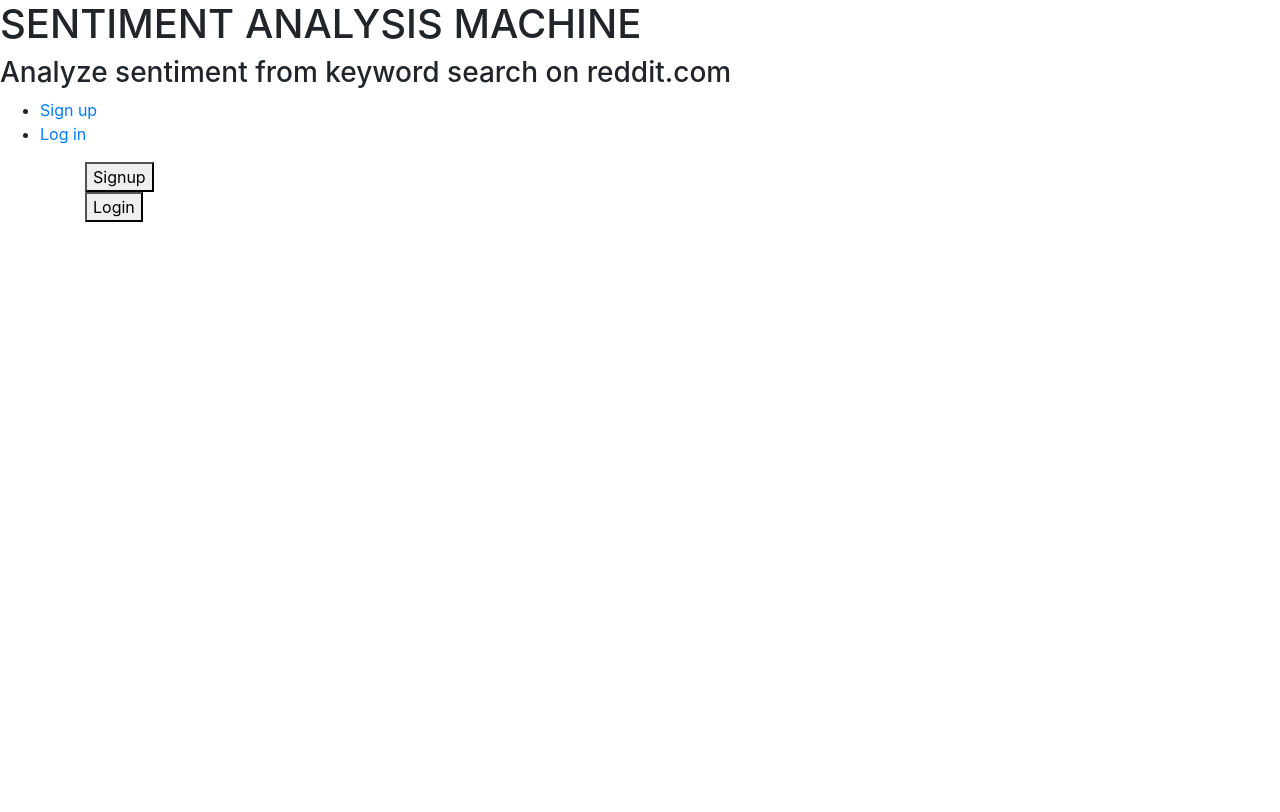
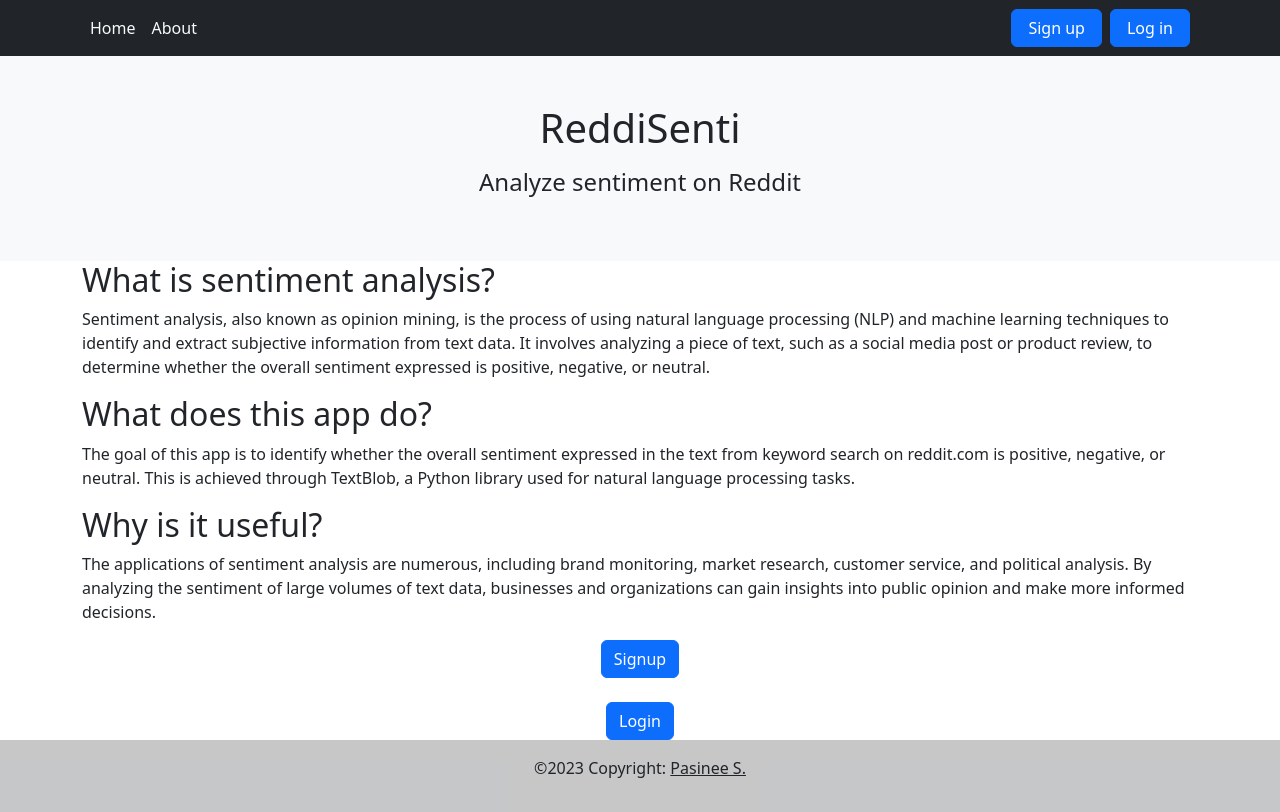
Before and after one commit to pasinee-sb/capstone_project_1, a Flask app: page / in a window 1280 px wide. Before the commit the page ends 222 px from the top, so only its background shows below. Run offline with Flask 3, Linux system fonts and the light colour scheme; parts of the project's set-up code (start-up, migrations or seed data) failed here and were passed over; some libraries are stand-ins or nearby versions.

Commit message:
make better user experience

```diff
--- a/app.py
+++ b/app.py
@@ -67,8 +67,7 @@
 
     if CURR_USER_KEY in session:
 
-        del session[CURR_USER_KEY]
-        del session['keywords']
+        session.clear()
 
 
 @app.route('/')
@@ -118,14 +117,14 @@
 
 
 @app.route('/users/<int:user_id>')
-def dashboard(user_id):
+def machine(user_id):
     if g.user.id == user_id:
         cards = AnalysisCard.query.filter_by(user_id=user_id).all()
 
         add_keyword_form = KeywordForm()
         form = AnalyzeForm()
 
-        return render_template('dashboard.html', cards=cards, add_keyword_form=add_keyword_form, form=form)
+        return render_template('machine.html', cards=cards, add_keyword_form=add_keyword_form, form=form)
 
     flash("Access not allowed", "danger")
     return redirect('/')
@@ -157,7 +156,7 @@
     do_logout()
 
     flash("See you later!", "success")
-    return redirect('/login')
+    return redirect('/')
 
 
 @app.route('/add_keyword')
@@ -174,9 +173,7 @@
 @app.route('/analyze', methods=['POST'])
 def analyze():
     selected_keywords = request.form.getlist('keywords[]')
-    print("9999999999999999999999999999999999")
 
-    print(selected_keywords)
     results = []
     for word in selected_keywords:
         score = generate_sentiment(word)
@@ -191,7 +188,7 @@
     return None
 
 
-@app.route('/remove_keyword/<keyword>', methods=['POST'])
+@app.route('/remove_keyword/<keyword>')
 def remove_keyword(keyword):
     try:
         keywords = session.get('keywords', [])
@@ -270,3 +267,14 @@
 
     flash("Access not allowed", "danger")
     return redirect('/')
+
+
+@app.route('/users/<int:user_id>/dashboard')
+def show_user_dashboard(user_id):
+    if g.user.id == user_id:
+        cards = AnalysisCard.query.filter_by(user_id=user_id).all()
+
+        return render_template('dashboard.html', cards=cards)
+
+    flash("Access not allowed", "danger")
+    return redirect('/')
--- a/static/app.css
+++ b/static/app.css
@@ -2,3 +2,7 @@
     border: 1px solid black;
     border-collapse: collapse;
   }
+
+.fa-trash-can{
+    color: red;
+}
--- a/static/app.js
+++ b/static/app.js
@@ -1 +1,4 @@
 // alert('hi')
+const currentYear = new Date().getFullYear();
+const $yearElement = $("#currentYear");
+$yearElement.text(currentYear);
--- a/templates/base.html
+++ b/templates/base.html
@@ -3,50 +3,122 @@
 <head>
   <meta charset="UTF-8">
   <meta http-equiv="X-UA-Compatible" content="IE=edge">
-  <meta name="viewport" content="width=device-width, initial-scale=1.0">
-  <title>REDDIT POLLING MACHINE</title>
-  <link rel="stylesheet" href="https://maxcdn.bootstrapcdn.com/bootstrap/4.0.0/css/bootstrap.min.css"
-  integrity="sha384-Gn5384xqQ1aoWXA+058RXPxPg6fy4IWvTNh0E263XmFcJlSAwiGgFAW/dAiS6JXm" crossorigin="anonymous">
+  <meta name="viewport" content="width=device-width, initial-scale=1">
+  <title>ReddiSenti</title>
+  <link rel="stylesheet" href="	https://cdn.jsdelivr.net/npm/bootstrap@5.3.0-alpha3/dist/css/bootstrap.min.css">
  <link rel="stylesheet" href="https://cdnjs.cloudflare.com/ajax/libs/font-awesome/6.4.0/css/all.min.css">
+
   <link rel="stylesheet" href="static/app.css">
 </head>
-<body>
+<body class="d-flex flex-column min-vh-100">
+
   <header>
-  <h1> SENTIMENT ANALYSIS MACHINE</h1>
+    <!-- Navbar -->
+    <nav class="navbar navbar-expand-lg navbar-light bg-dark">
+      <div class="container">
+        <!-- <button
+          class="navbar-toggler"
+          type="button"
+          data-mdb-toggle="collapse"
+          data-mdb-target="#navbarExample01"
+          aria-controls="navbarExample01"
+          aria-expanded="false"
+          aria-label="Toggle navigation"
+        >
+          <i class="fas fa-bars"></i>
+        </button> -->
+        <div class="collapse navbar-collapse" id="navbarExample01">
+          <ul class="navbar-nav me-auto mb-2 mb-lg-0">
+            <li class="nav-item active">
+              <a class="nav-link text-light" aria-current="page" href="/">Home</a>
+            </li>
 
-  <h3>Analyze sentiment from keyword search on reddit.com </h3>
-</header>
-<nav>
-<div>
-<ul>
+            <li class="nav-item">
+              <a class="nav-link text-light" href="#">About</a>
+            </li>
+          </ul>
             {% if not g.user %}
-      <li><a href="/signup">Sign up</a></li>
-      <li><a href="/login">Log in</a></li>
-      {% else %}
-      <li> <a href="/users/{{g.user.id}}/profile">{{g.user.username}}</a> </li>
+            <div class="d-flex align-items-center">
+
+              <a class="px-3 me-2 btn btn-primary" href="/signup" role="button">Sign up</a>
 
 
-      <li><a href="/logout">Log out</a></li>
+              <a class="px-3 me-2 btn btn-primary" href="/login" role="button">Log in</a>
+            </div>
+
+            {% else %}
+            <div class="d-flex align-items-center">
+
+
+              <a class="px-3 me-2 btn btn-success" href="/users/{{g.user.id}}/profile" role="button">{{g.user.username}}</a>
+
+              {%if request.path == url_for('machine', user_id= g.user.id)%}
+              <a class="px-3 me-2 btn btn-primary" href="/users/{{g.user.id}}/dashboard" role="button">Dashboard</a>
+
+
+
+              {%else%}
+              <a class="px-3 me-2 btn btn-primary" href="/users/{{g.user.id}}" role="button">Go to Analyze Machine</a>
+
+
+              {%endif%}
+
+              <a class="px-3 me-2 btn btn-danger" href="/logout" role="button">Log out </a>
+
+            </div>
             {% endif %}
-    </ul>
+
+        </div>
       </div>
     </nav>
-<div class="container">
+    <!-- Navbar -->
+
+    <!-- Jumbotron -->
+    <div class="p-5 text-center bg-light">
+      <h1 class="mb-3">ReddiSenti</h1>
+      <h4 class="mb-3">Analyze sentiment on Reddit</h4>
+      <!-- <a class="btn btn-primary" href="" role="button">Call to action</a> -->
+    </div>
+    <!-- Jumbotron -->
+  </header>
+
+
   {% for category, message in get_flashed_messages(with_categories=True) %}
   <div class="alert alert-{{ category }}">{{ message }}</div>
   {% endfor %}
+
+
 
   {%block content%}
 
   {%endblock%}
 
 
+
+
+
+
+<footer class="bg-light text-center text-lg-start mt-auto">
+  <div class="text-center p-3" style="background-color: rgba(0, 0, 0, 0.2);">
+    <p>&copy;<span id="currentYear"></span> Copyright:
+  <a class="text-dark"href="https://www.linkedin.com/in/pasinee-sb/" target="_blank">
+    Pasinee S.
+</a>
+</p>
+</div>
+</footer>
+
+
   <script src="https://cdnjs.cloudflare.com/ajax/libs/axios/0.19.2/axios.min.js"
   integrity="sha256-T/f7Sju1ZfNNfBh7skWn0idlCBcI3RwdLSS4/I7NQKQ=" crossorigin="anonymous"></script>
+
   <script
   src="https://code.jquery.com/jquery-3.4.1.min.js"
   integrity="sha256-CSXorXvZcTkaix6Yvo6HppcZGetbYMGWSFlBw8HfCJo="
   crossorigin="anonymous"></script>
-  <!-- <script src="static/app.js"></script> -->
+
+  <script src="static/app.js"></script>
 </body>
+
+
 </html>
--- a/templates/index.html
+++ b/templates/index.html
@@ -2,11 +2,35 @@
 
 {%block content%}
 
+<div class="container">
+<h2>What is sentiment analysis?</h2>
+<p>Sentiment analysis, also known as opinion mining, is the process of using natural language processing (NLP) and machine learning techniques to identify and extract subjective information from text data. It involves analyzing a piece of text, such as a social media post or product review, to determine whether the overall sentiment expressed is positive, negative, or neutral.</p>
+
+</div>
+
+<div class="container">
+    <h2>What does this app do?</h2>
+    <p>
+     The goal of this app is to identify whether the overall sentiment expressed in the text from keyword search on reddit.com is positive, negative, or neutral. This is achieved through TextBlob, a Python library used for natural language processing tasks.
+     </p></div>
+
+
+     <div class="container">
+        <h2>Why is it useful?</h2>
+        <p>The applications of sentiment analysis are numerous, including brand monitoring, market research, customer service, and political analysis. By analyzing the sentiment of large volumes of text data, businesses and organizations can gain insights into public opinion and make more informed decisions.</p>
+
+        </div>
+
+     <div class="text-center">
 <form action="/signup">
-    <button>Signup</button>
+    <button class="btn btn-primary">Signup</button>
 </form>
+</div>
+<br>
+<div class="text-center">
+<form action="/login">
+    <button class="btn btn-primary">Login</button>
+    </form>
 
-<form action="/login">
-    <button>Login</button>
-    </form>
+</div>
 {%endblock%}
```
Also changed, not shown: templates/card.html (+11 -7 lines), templates/dashboard.html (+27 -35 lines), templates/login.html (+18 -10 lines), templates/machine.html (added, +46 -0 lines), templates/register.html (+13 -3 lines), templates/results.html (+18 -5 lines). Lines whose indentation alone changed are shown as unchanged.
